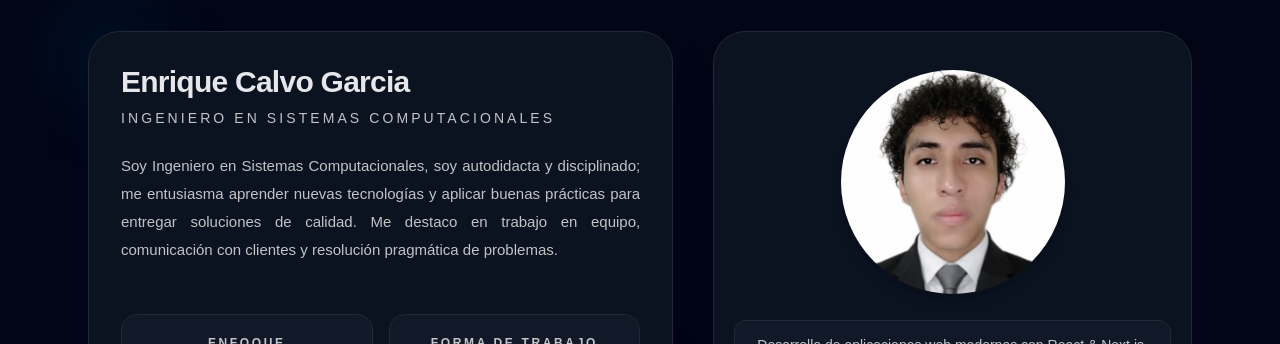
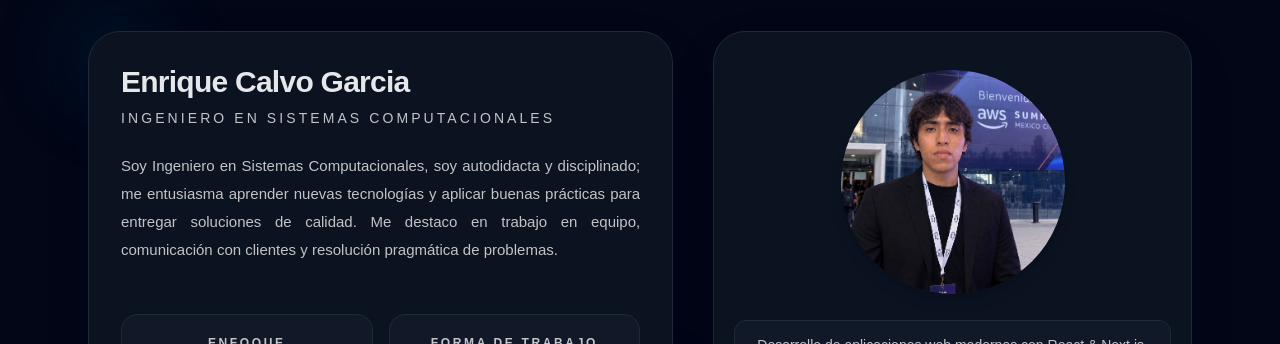
Before and after one commit to KingCalvo/portafolio, a Next.js app: page /about in a window 1280 px wide. Shown: the part 1248-1592 px from the top of the page. Built offline with nearby package versions, Linux system fonts and the light colour scheme; no server answers.

Commit message:
cambios en el logo del inicio y en mi foto personal

```diff
--- a/app/[locale]/about/aboutme.tsx
+++ b/app/[locale]/about/aboutme.tsx
@@ -295,7 +295,7 @@ export default function About() {
               <div className="flex h-[260px] items-center justify-center">
                 <div className="relative h-56 w-56 overflow-hidden rounded-full bg-muted shadow-lg">
                   <Image
-                    src="/images/contenido/foto.jpg"
+                    src="/images/contenido/YoAWS.png"
                     alt="Foto de Enrique Calvo Garcia"
                     fill
                     sizes="224px"
--- a/app/[locale]/home/home.tsx
+++ b/app/[locale]/home/home.tsx
@@ -248,8 +248,8 @@ export default function Hero() {
                 <Image
                   src={
                     isHoveringCTA
-                      ? "/images/contenido/LogoDragonBlanco.png"
-                      : "/images/contenido/LogoDragonBlanco.png"
+                      ? "/images/contenido/avatar_PulgarL.png"
+                      : "/images/contenido/avatar_SaludandoM.png"
                   }
                   alt="Avatar de Enrique"
                   fill
@@ -371,7 +371,7 @@ export default function Hero() {
                 <div className="flex h-[260px] items-center justify-center">
                   <div className="relative h-56 w-56 overflow-hidden rounded-full bg-muted shadow-lg">
                     <Image
-                      src="/images/contenido/foto.jpg"
+                      src="/images/contenido/YoAWS.png"
                       alt="Foto de Enrique Calvo Garcia"
                       fill
                       sizes="224px"
```
Also changed, not shown: public/images/contenido/YoAWS.png (added).
